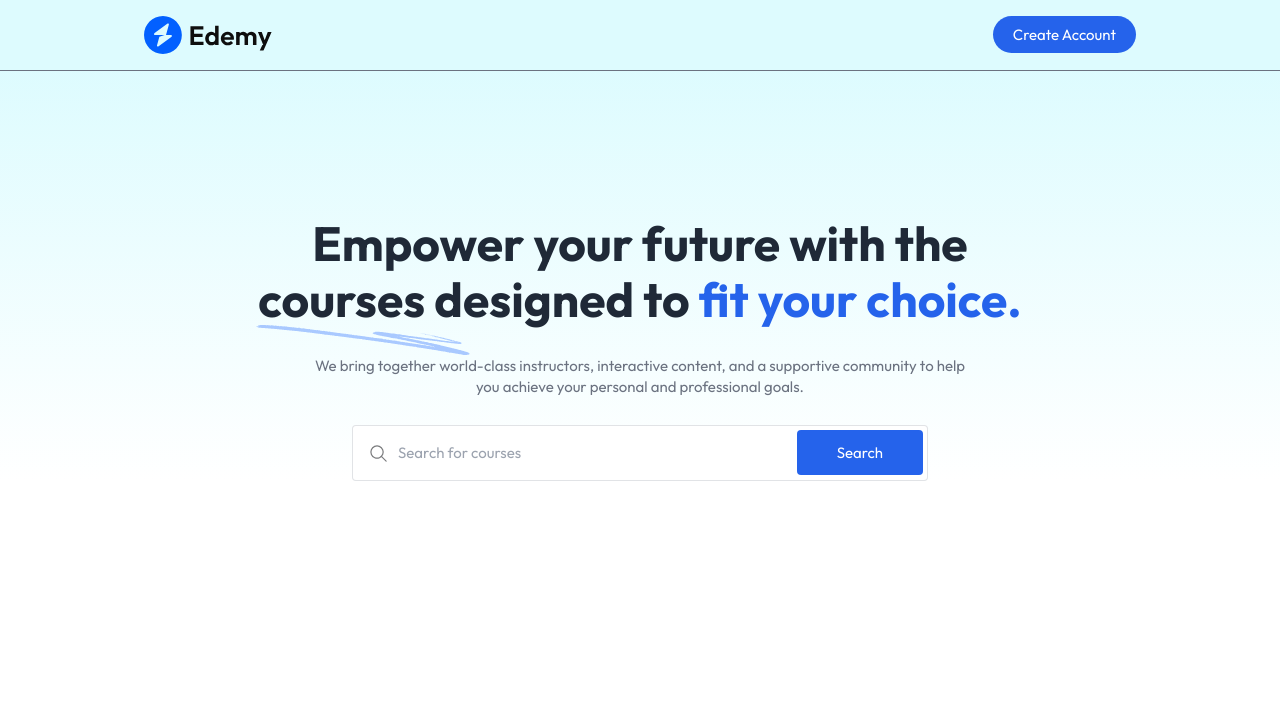
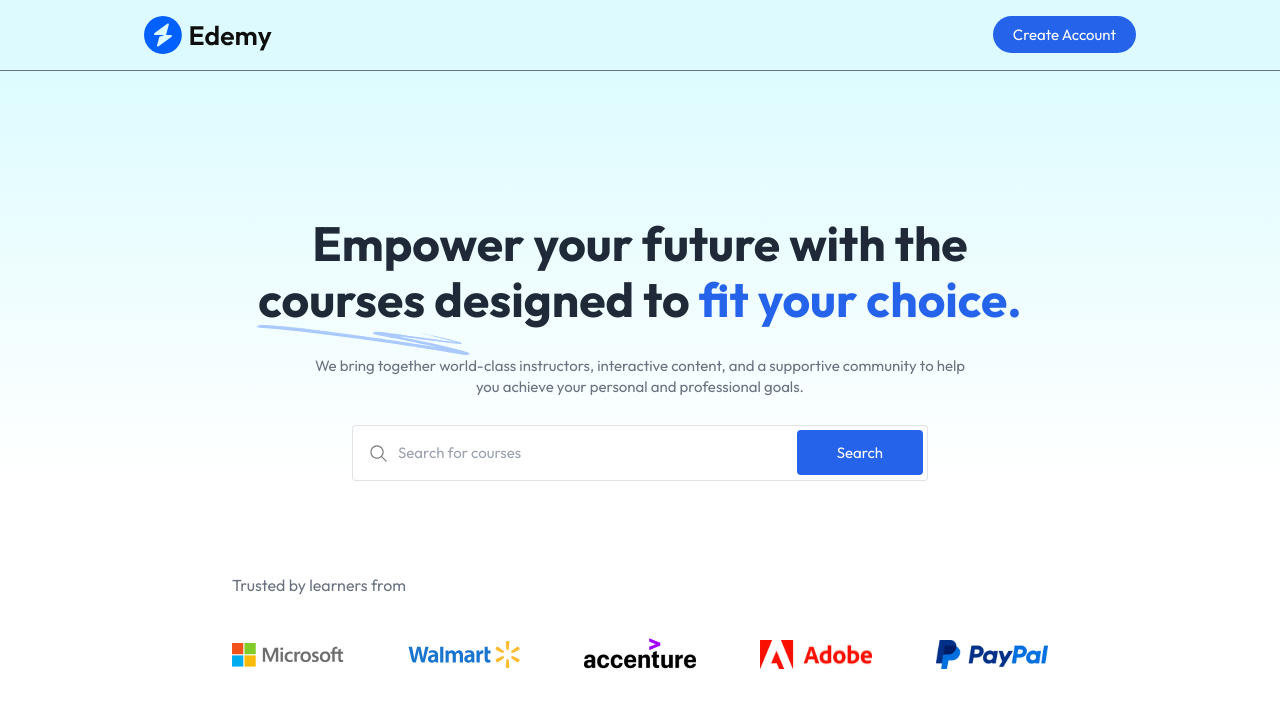
Before and after one commit to avinash96937/Learning-LMS, a React (Vite) app: page / in a window 1280 px wide. Shown: the top 708 px of the page. Built offline with nearby package versions, Linux system fonts and the light colour scheme; no server answers.

Commit message:
add home page with companies components

```diff
--- a/src/components/student/Companies.jsx
+++ b/src/components/student/Companies.jsx
@@ -1,11 +1,39 @@
-import React from 'react'
+import React from "react";
+import { assets } from "../../assets/assets";
 
 const Companies = () => {
   return (
-    <div>
-      <h1>Companies</h1>
+    <div className="  pt-16">
+      <p className=" text-base text-gray-500">Trusted by learners from</p>
+      <div className=" flex flex-wrap items-center justify-center gap-6 md:gap-16 md:mt-10 mt-5">
+        <img
+          src={assets.microsoft_logo}
+          alt="Microsoft"
+          className=" w-20 md:w-28"
+        />
+        <img
+          src={assets.walmart_logo}
+          alt="Microsoft"
+          className=" w-20 md:w-28"
+        />
+        <img
+          src={assets.accenture_logo}
+          alt="Microsoft"
+          className=" w-20 md:w-28"
+        />
+        <img
+          src={assets.adobe_logo}
+          alt="Microsoft"
+          className=" w-20 md:w-28"
+        />
+        <img
+          src={assets.paypal_logo}
+          alt="Microsoft"
+          className=" w-20 md:w-28"
+        />
+      </div>
     </div>
-  )
-}
+  );
+};
 
-export default Companies
+export default Companies;
--- a/src/components/student/Hero.jsx
+++ b/src/components/student/Hero.jsx
@@ -1,6 +1,7 @@
 import React from "react";
 import { assets } from "../../assets/assets";
 import SearchBar from "./SearchBar";
+import Companies from "./Companies";
 
 const Hero = () => {
   return (
--- a/src/pages/student/Home.jsx
+++ b/src/pages/student/Home.jsx
@@ -1,10 +1,12 @@
 import React from 'react'
 import Hero from '../../components/student/Hero'
+import Companies from '../../components/student/Companies'
 
 const Home = () => {
   return (
     <div className=' flex flex-col items-center space-y-7'>
       <Hero />
+      <Companies/>
     </div>
   )
 }
```
